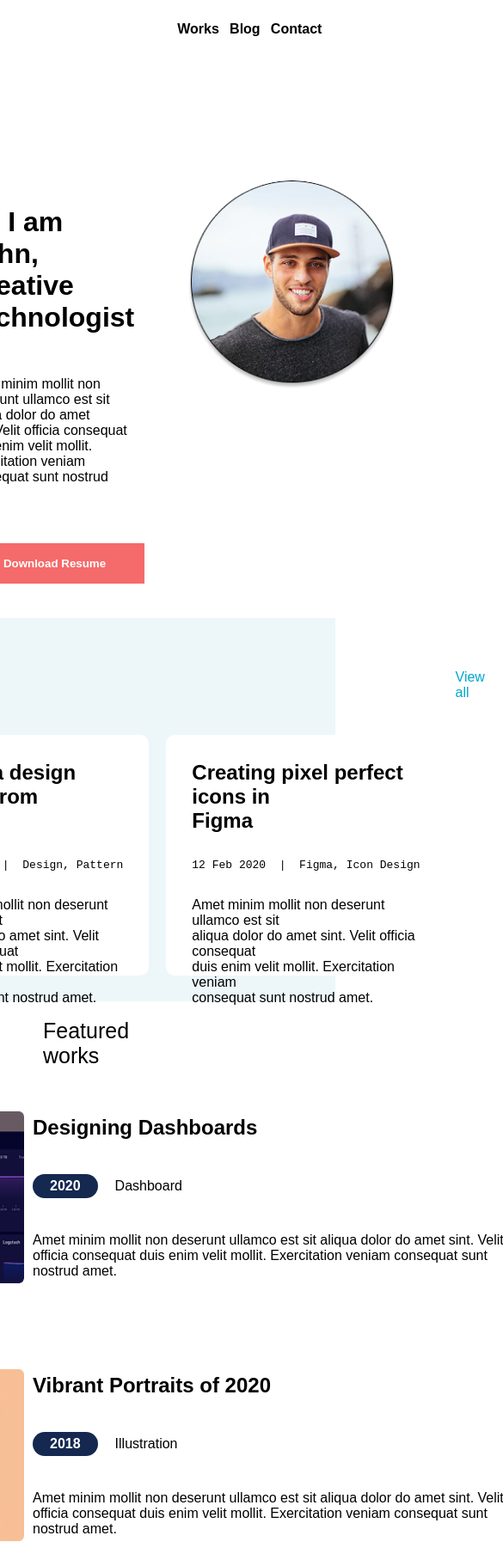
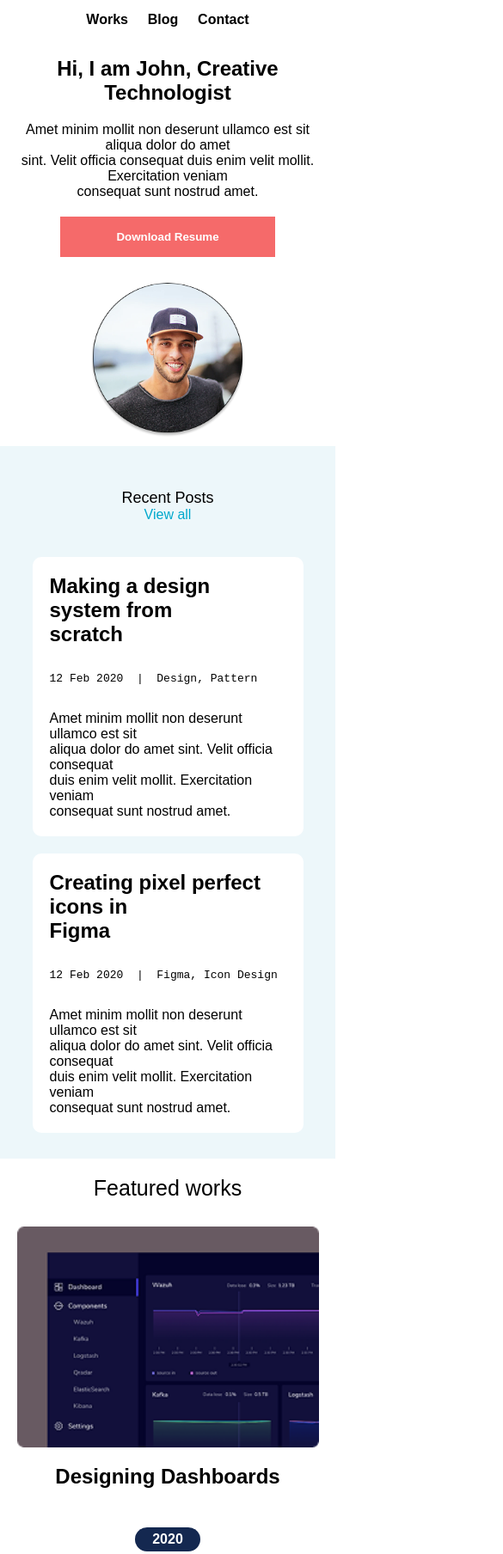
Before and after one commit to ChongChi-hub/HackathonFrontend, a plain HTML site: page HCM_ENG_DaoTrongTri_01/index.html in a window 390 px wide. Shown: the top 1808 px of the page at 86% size, 585 px wide, since content can reach past the window. Drawn offline with Linux system fonts and the light colour scheme.

Commit message:
Add files via upload

```diff
--- a/HCM_ENG_DaoTrongTri_01/style.css
+++ b/HCM_ENG_DaoTrongTri_01/style.css
@@ -143,3 +143,95 @@ body {
     font-size: 30px;
     margin: 40px 30px;
   }
+
+    @media screen and (max-width: 768px) {
+    .navbar {
+      height: auto;
+      text-align: center;
+    }
+    .navbar nav {
+      position: static;
+      display: flex;
+      justify-content: center;
+      gap: 15px;
+      padding: 10px 0;
+    }
+    .headerSection {
+      flex-direction: column;
+      align-items: center;
+      text-align: center;
+    }
+    .info {
+      margin: 20px;
+    }
+    h1 {
+      width: 100%;
+      font-size: 24px;
+    }
+    .info p {
+      margin: 20px 0;
+      font-size: 16px;
+    }
+    button {
+      width: 100%;
+      max-width: 250px;
+    }
+    img {
+      width: 180px;
+      height: 180px;
+    }
+    .recentPost {
+      padding: 20px;
+    }
+    .first {
+      flex-direction: column;
+      align-items: center;
+    }
+    #p1 {
+      margin-right: 0;
+      font-size: 18px;
+      text-align: center;
+    }
+    .featuredWorks {
+      flex-direction: column;
+      align-items: center;
+    }
+    .left, .right {
+      width: 90%;
+      height: auto;
+      margin: 10px 0;
+      padding: 20px;
+    }
+    .p3 {
+      padding: 20px 0;
+      text-align: center;
+    }
+    .post {
+      flex-direction: column;
+      width: 100%;
+      height: auto;
+      text-align: center;
+    }
+    .post img {
+      width: 90%;
+      height: auto;
+    }
+    .description {
+      padding: 10px;
+    }
+    .more {
+      flex-direction: column;
+      align-items: center;
+      gap: 5px;
+    }
+    .time {
+      margin: 5px 0;
+    }
+    footer {
+      text-align: center;
+    }
+    .icon {
+      font-size: 25px;
+      margin: 10px;
+    }
+  }
```
